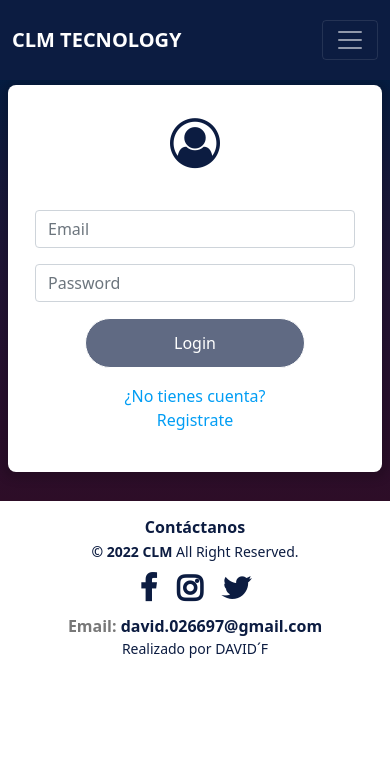
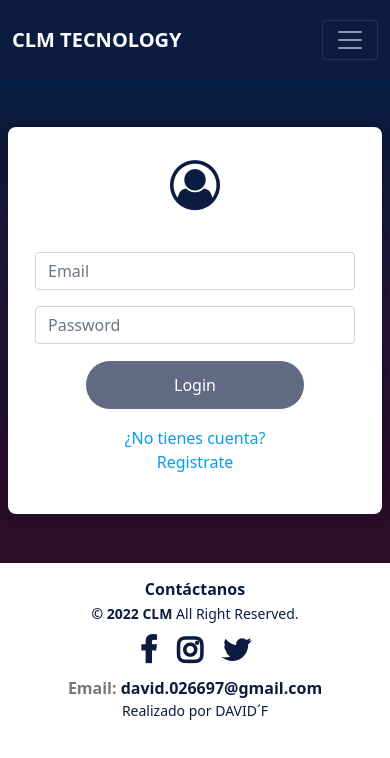
Before and after one commit to davidfalcon0266/Clm-promociones-gitlab, an Angular app: page /login in a window 390 px wide. Shown: the top 758 px of the page. Built offline with nearby package versions, Linux system fonts and the light colour scheme; a web font is replaced by a local one.

Commit message:
correcciones mobile, se cambia contacto por contactanos en el header

```diff
--- a/src/app/Auth/login/login.component.html
+++ b/src/app/Auth/login/login.component.html
@@ -1,4 +1,4 @@
-<div class="contenedor-auth ajustMarg pt-2 animated slideInRight">
+<div class="contenedor-auth ajustMarg animated slideInRight">
    <div class="card-auth">
        <div class="card-body">
            <div class="contenedor-form">
@@ -8,7 +8,7 @@
                    </div>
                    <div class="campos mb-3">
                         <div class="input-group">
-                            <input autocomplete="off" class="form-control" [ngClass]="{'error': formG.controls.email.errors && formG.controls.email.errors.required && (formG.controls.email.dirty && formG.controls.email.touched) || formG.controls.email.errors && formG.controls.email.errors.pattern && (formG.controls.email.dirty && formG.controls.email.touched)}" placeholder="Email" name="email" formControlName="email"
+                            <input autocomplete="off" class="form-control" [ngClass]="{'error': formG.controls.email.errors && formG.controls.email.errors.required && (formG.controls.email.dirty || formG.controls.email.touched) || formG.controls.email.errors && formG.controls.email.errors.pattern && (formG.controls.email.dirty && formG.controls.email.touched)}" placeholder="Email" name="email" formControlName="email"
                              type="email" pattern="[a-zA-Z0-9_]+([.][a-zA-Z0-9_]+)*@[a-zA-Z0-9_]+([.][a-zA-Z0-9_]+)*[.][a-zA-Z]{1,5}" required>
                         </div>
                         <div class="text-danger text-start mb-3" *ngIf="formG.controls.email.errors && formG.controls.email.errors.required && (formG.controls.email.dirty || formG.controls.email.touched)">
@@ -21,7 +21,7 @@
 
                    <div class="campos mb-3">
                         <div class="input-group">
-                            <input autocomplete="off" type="password" class="form-control" [ngClass]="{'error': formG.controls?.password?.errors && formG.controls?.password?.errors.required && (formG.controls?.password?.dirty && formG.controls?.password?.touched) || formG.controls?.password?.errors && formG.controls?.password?.errors.minlength && (formG.controls?.password?.dirty && formG.controls?.password?.touched)}" placeholder="Password"  name="password" formControlName="password"  required>
+                            <input autocomplete="off" type="password" class="form-control" [ngClass]="{'error': formG.controls?.password?.errors && formG.controls?.password?.errors.required && (formG.controls?.password?.dirty || formG.controls?.password?.touched) || formG.controls?.password?.errors && formG.controls?.password?.errors.minlength && (formG.controls?.password?.dirty && formG.controls?.password?.touched)}" placeholder="Password"  name="password" formControlName="password"  required>
                         </div>
                         <div class="text-danger text-start mb-3" *ngIf="formG.controls?.password?.errors && formG.controls?.password?.errors.required && (formG.controls?.password?.dirty || formG.controls?.password?.touched)">
                             Campo Requerido
--- a/src/app/Auth/login/login.component.ts
+++ b/src/app/Auth/login/login.component.ts
@@ -37,7 +37,7 @@ export class LoginComponent implements OnInit {
       this.modalServ.hideModal();
       this.router.navigateByUrl('promociones');
       this.authServ.login(user);
-    }, 900);
+    }, 1500);
   }
 
 }
--- a/src/app/Auth/register/register.component.html
+++ b/src/app/Auth/register/register.component.html
@@ -69,7 +69,7 @@
                     <div class="form-check">
                         <input autocomplete="off"  name="terminos" formControlName="terminos" class="form-check-input" type="checkbox" value="" id="flexCheckDefault" required>
                         <label class="form-check-label">
-                            Acepto los <span (click)="showModal('Términos y condiciones', 'tyc')"> términos y codiciones</span>
+                            Acepto los <span (click)="showModal('Términos y condiciones', 'tyc')"> términos y condiciones</span>
                         </label>
                     </div>
 
--- a/src/app/Auth/register/register.component.ts
+++ b/src/app/Auth/register/register.component.ts
@@ -49,7 +49,7 @@ export class RegisterComponent implements OnInit {
       this.modalServ.hideModal();
       this.router.navigateByUrl('/promociones');
       this.authServ.register(user);
-    }, 900);
+    }, 1500);
   }
 
   validarPassword() {
--- a/src/app/components/contacto/contacto.component.html
+++ b/src/app/components/contacto/contacto.component.html
@@ -1,5 +1,5 @@
 <div class="contacto animated slideInRight">
-    <div class="contenedor-contacto container pt-5">
+    <div class="contenedor-contacto container pb-5">
         <div class="text-contacto">
             <p> Conversemos de tus desafíos.</p>
             <p> Tenemos profesionales certificados en las principales tecnologías y con más de 10 años de experiencia en el mercado.</p>
--- a/src/app/components/header/header.component.html
+++ b/src/app/components/header/header.component.html
@@ -16,7 +16,7 @@
           <a class="nav-link"  (click)="servPromocion.showProduct = false" data-bs-toggle="collapse" data-bs-target="#navbarSupportedContent" routerLinkActive="active" routerLink="promociones">Promociones</a>
         </li>
         <li class="nav-item">
-          <a class="nav-link" routerLinkActive="active"  data-bs-toggle="collapse" data-bs-target="#navbarSupportedContent" routerLink="contacto">Contacto</a>
+          <a class="nav-link" routerLinkActive="active"  data-bs-toggle="collapse" data-bs-target="#navbarSupportedContent" routerLink="contacto">Contáctanos</a>
         </li>
         <li class="nav-item">
           <a class="nav-link" *ngIf="!authServ.userAct" routerLinkActive="active"  data-bs-toggle="collapse" data-bs-target="#navbarSupportedContent" routerLink="login">Login</a>
--- a/src/app/components/home/home.component.css
+++ b/src/app/components/home/home.component.css
@@ -38,7 +38,7 @@
     position: relative;
     z-index: 99;
 }
-@media (max-width: 550px) {
+@media (max-width: 992px) {
     .back-home  {
         display: none;
     }
--- a/src/app/components/home/home.component.ts
+++ b/src/app/components/home/home.component.ts
@@ -26,6 +26,6 @@ export class HomeComponent implements OnInit {
       this.servPromocion.showPromotion = true;
       this.modalServ.hideModal();
       this.route.navigateByUrl('/promociones');
-    }, 900);
+    }, 1500);
   }
 }
--- a/src/app/components/info-right/info-right.component.css
+++ b/src/app/components/info-right/info-right.component.css
@@ -67,7 +67,7 @@
     content: '';
     position: absolute;
     left: -15px;
-    top: 10px;
+    top: 6px;
     width: 6px;
     height: 6px;
     border-radius: 100%;
--- a/src/app/components/promociones/promociones.component.ts
+++ b/src/app/components/promociones/promociones.component.ts
@@ -25,6 +25,6 @@ export class PromocionesComponent implements OnInit {
       this.modalServ.hideModal();
       this.servPromocion.showProduct = true;
       this.route.navigateByUrl('/producto');
-    }, 900);
+    }, 1500);
   }
 }
--- a/src/styles.css
+++ b/src/styles.css
@@ -10,7 +10,12 @@
     background-image: linear-gradient(to bottom, #041d42, #18193c, #231536, #29102f, #2d0d27);
 }
 .contenedor-auth.ajustMarg {
-    padding-bottom: 30px;
+    padding: 100px 0;
+}
+@media (max-width: 767px) {
+    .contenedor-auth.ajustMarg {
+        padding: 50px 0;
+    }
 }
 .card-auth {
     position: relative;
@@ -31,6 +36,9 @@
 @media (max-width: 300px) {
     .card-auth.formMax {
        margin-top: 21px;
+    }
+    .contenedor-auth.ajustMarg {
+        padding: 50px 0;
     }
 }
 .card-body {
@@ -91,7 +99,12 @@ textarea:focus,
   outline: 0 none;
 }
 .form-check {
-    max-width: 83%;
+    max-width: 90%;
+}
+@media (max-width: 360px) {
+    .form-check {
+       max-width: 100%;
+    }
 }
 H1, h4 {
     font-family: 'ABeeZee', sans-serif;
@@ -166,4 +179,9 @@ animation-name: slideInDown;
 }
 .margin-aut {
     margin-top: -2px !important;
+    overflow-x: hidden !important;
 }
+
+body, html {
+    overflow-x: hidden !important;
+}
```
